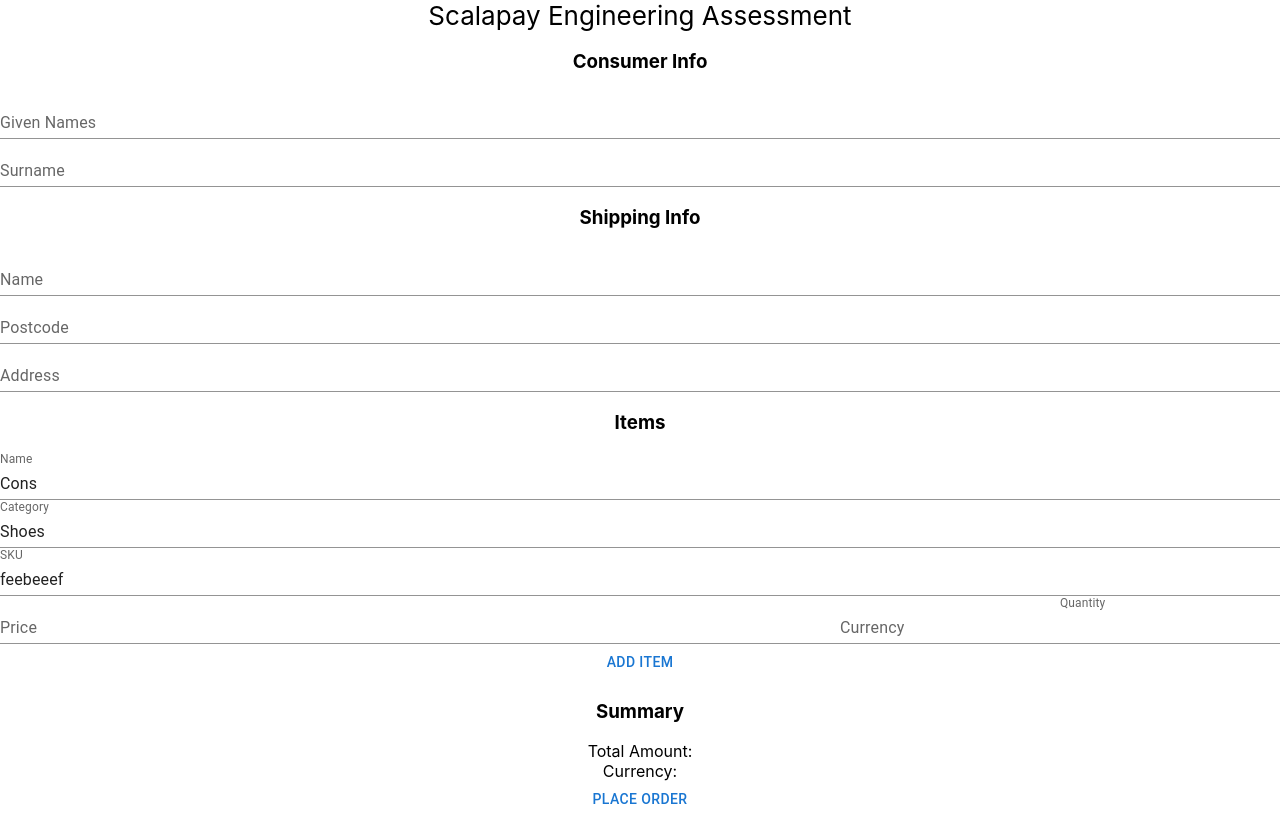
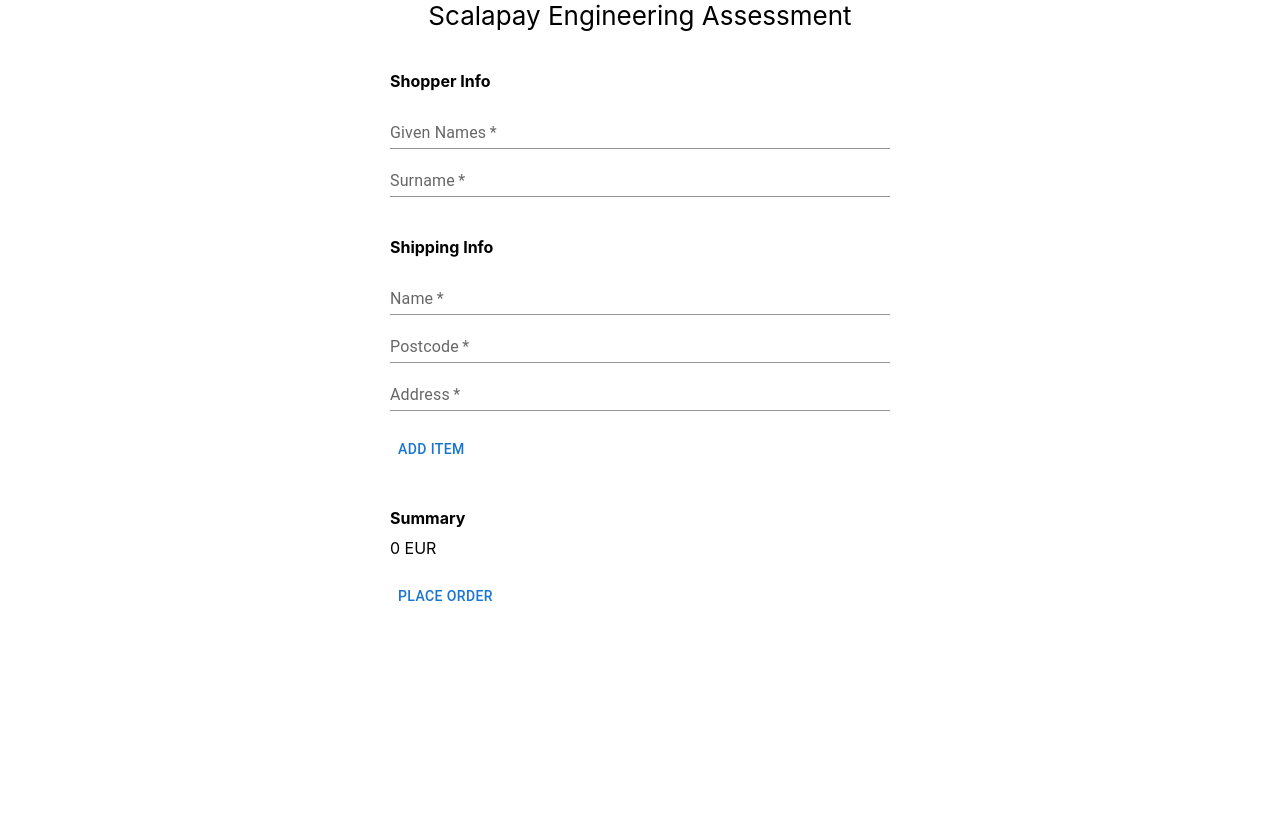
Before and after one commit to mhavryliv/scalapay-engineer-test, a React (Create React App) app in the folder frontend/: page / in a window 1280 px wide. Built offline with nearby package versions, Linux system fonts and the light colour scheme.

Commit message:
hooked up all props and improved layout

```diff
--- a/frontend/src/App.css
+++ b/frontend/src/App.css
@@ -1,5 +1,8 @@
 .App {
-  text-align: center;
+  text-align: left;
+  display: flex;
+  flex-direction: column;
+  align-items: center;
   /* background-color: #282c34; */
 }
 
@@ -8,20 +11,41 @@
   pointer-events: none;
 }
 
+.formContainer h4 {
+  margin-top: 40px;
+  margin-bottom: 10px;
+}
+
+.formContainer {
+  width: calc(100% - 8px);
+  /* min-width: 350px; */
+  max-width: 500px;
+}
+
 .item {
   display: flex;
   flex-direction: column;
+  margin-bottom: 20px;
 }
 .itemPrice {
   display: flex;
   flex-direction: row;
   justify-content: space-between;
+  align-items: flex-end;
   width: 100%;
 }
 
 .inputForm {
   display: flex;
   flex-direction: column;
+}
+
+.totalDiv {
+  display: flex;
+}
+
+.formContainer Button {
+  margin-top: 20px;
 }
 
 @media (prefers-reduced-motion: no-preference) {
--- a/frontend/src/App.js
+++ b/frontend/src/App.js
@@ -1,39 +1,100 @@
 import React, { useState } from 'react';
 import './App.css';
-import UserInfo from './UserInfo';
+import UserAndShippingInfo from './UserAndShippingInfo';
 import ItemList from './ItemList.js'
 // import Item from './Item.js'
 import Total from './Total';
 import { Button } from '@mui/material';
 
 function App() {
-  const [items, setItems] = useState([
-    {
-      name: "Cons",
-      category: "Shoes",
-      sku: "feebeeef"
+  const [items, setItems] = useState([])
+  const [order, setOrder] = useState({
+    totalAmount: {
+      amount: 0,
+      currency: 'EUR'
+    },
+    consumer: {
+      givenNames: '',
+      surname: ''
+    },
+    shipping: {
+      name: '',
+      postcode: '',
+      countryCode: ''
     }
-  ])
+  });
+  // Add new item, populate with filler content
   const addItem = () => {
-    console.log("I've been clicked!")
     const newItems = [...items];
     newItems.push({
-      name: "New Item",
-      category: "Probably shoes",
-      sku: "Feebeef!"
+      name: "Converse Sneakers - Chuck Taylor (Blue)",
+      category: "Street shoes",
+      sku: "12345678",
+      price: {
+        amount: 79,
+        currency: "EUR",
+      },
+      quantity: 1
     })
     setItems(newItems);
-    console.log.apply(newItems);
   }
 
   const placeOrder = () => {
-
+    computeOrder();
   }
 
   const updateFromItems = (index, field, value) => {
-    const newItems = [...items];
-    newItems[index][field] = value;
-    setItems(newItems);
+    const updatedItems = [...items];
+    // handle the productName exception (TextField is named "name" to help browser autcomplete)
+    if(field === "productName") {
+      field = "name";
+    }
+    // Handle sub-property like item.price.currency
+    if(field.indexOf(".") !== -1) {
+      const propArray = field.split('.');
+      updatedItems[index][propArray[0]][propArray[1]] = value;
+    }
+    else {
+      updatedItems[index][field] = value;
+    }
+    setItems(updatedItems);
+  }
+
+  const removeItem = (index) => {
+    const updatedItems = [...items];
+    updatedItems.splice(index, 1);
+    setItems(updatedItems);
+  }
+
+  const updateFromUserAndShipping = (field, value) => {
+    const updatedOrder = {...order};
+    // Handle sub-property like consumer.givenNames
+    if(field.indexOf(".") !== -1) {
+      const propArray = field.split('.');
+      updatedOrder[propArray[0]][propArray[1]] = value;
+    }
+    else {
+      updatedOrder[field] = value;
+    }
+    setOrder(updatedOrder);
+  }
+
+  const computeOrder = () => {
+    let totalPrice = 0;
+    // Use the first currency code as default, and if none, then
+    let orderCurrency = order.totalAmount.currency;
+    if(items.length > 0) {
+      console.log(items[0])
+      orderCurrency = items[0].price.currency;
+    }
+    for(let i = 0; i < items.length; ++i) {
+      totalPrice += parseFloat(items[i].price.amount);
+    }
+    const updatedOrder = {...order};
+    updatedOrder.totalAmount.amount = totalPrice.toFixed(2);
+    updatedOrder.totalAmount.currency = orderCurrency;
+    console.log(updatedOrder);
+    setOrder(updatedOrder);
   }
 
   return (
@@ -41,13 +102,16 @@
       <header className="App-header">
         Scalapay Engineering Assessment
       </header>
-      <div className="body">
-        <UserInfo name="Mark" />
-        <ItemList items={items} update={updateFromItems}/>
+      <div className="formContainer">
+        <UserAndShippingInfo name="Mark" order={order} update={updateFromUserAndShipping}/>
+        <ItemList items={items} update={updateFromItems} removeItem={removeItem}/>
+
         <Button onClick={addItem}>Add Item</Button>
-        <h3>Summary</h3>
-        <Total />
-        <Button onClick={placeOrder}>Place order</Button>
+        <div className="summaryDiv">
+          <h4>Summary</h4>
+          <Total order={order}/>
+          <Button onClick={placeOrder}>Place order</Button>
+        </div>
       </div>
 
 
--- a/frontend/src/Item.js
+++ b/frontend/src/Item.js
@@ -1,47 +1,43 @@
-import React, { useState } from "react";
-import { TextField } from "@mui/material";
-import MenuItem from '@mui/material/MenuItem';
+import React from "react";
+import { TextField, Button } from "@mui/material";
 import './App.css'
+import { MaxStrLen } from './inputConstraints.js'
 
 function Item(props) {
   const handleChange = (event) => {
     props.update(event.target.name, event.target.value);
   };
 
-  const handleInputChanged = (event) => {
-
-  }
-
   const itemLayout = (props) => {
     return <div className="item">
-      <TextField label="Name" variant="standard"  name="name"
-      onChange={handleChange} value={props.vals.name}/>
+      <TextField label="Product Name" variant="standard"  name="productName"
+        onChange={handleChange} value={props.item.name}
+        inputProps={{maxLength:MaxStrLen}} required/>
       <TextField label="Category" variant="standard" name="category"
-      onChange={handleChange} value={props.vals.category}/>
+        onChange={handleChange} value={props.item.category}
+        inputProps={{maxLength:MaxStrLen}} required/>
       <TextField label="SKU" variant="standard" name="sku"
-      onChange={handleChange} value={props.vals.sku}/>
+        onChange={handleChange} value={props.item.sku}
+        inputProps={{maxLength:MaxStrLen}} required/>
       <div className="itemPrice">
-        <TextField label="Price" variant="standard"
-        style={{flexGrow:1}}/>
-        <TextField label="Currency" variant="standard" />
-        <TextField
-          label="Quantity"
-          type="number"
+        <TextField label="Price" variant="standard" name="price.amount"
+          onChange={handleChange} value={props.item.price.amount} type="number"
+          style={{flexGrow:1}} required/>
+        <TextField label="Currency" variant="standard" name="price.currency"
+          onChange={handleChange} value={props.item.price.currency}
+          inputProps={{maxLength:3}} required/>
+        <TextField label="Quantity" type="number" variant="standard"
           InputLabelProps={{
             shrink: true,
           }}
-          variant="standard"
-        />
+          onChange={handleChange} value={props.item.quantity} required/>
+        <Button onClick={props.removeItem}>Remove</Button>
       </div>
-
-
     </div>
 
   }
 
-  let ret = itemLayout(props);
-  return ret;
-
+  return itemLayout(props);
 }
 
 
--- a/frontend/src/ItemList.js
+++ b/frontend/src/ItemList.js
@@ -7,11 +7,19 @@
     props.update(i, field, value);
   }
 
+  const removeItem = (i) => {
+    props.removeItem(i);
+  }
+
+  if(props.items.length === 0) {
+    return false
+  }
   return <div>
-    <h3>Items</h3>
+    <h4>Items</h4>
     {props.items.map((item, i) => {
-      return <Item vals={item} key={i}
-        update={(name, value) => {itemUpdated(i, name, value)}}/>
+      return <Item item={item} key={i}
+        update={(name, value) => {itemUpdated(i, name, value)}}
+        removeItem={() => removeItem(i)} />
     })}
   </div>
 }
--- a/frontend/src/Total.js
+++ b/frontend/src/Total.js
@@ -2,8 +2,8 @@
 
 function Total(props) {
   return <div className="totalDiv">
-    <div>Total Amount: {props.totalAmount}</div>
-    <div>Currency: {props.currency}</div>
+    <div>{props.order.totalAmount.amount}</div>
+    <div>&nbsp;{props.order.totalAmount.currency}</div>
   </div>
 
 }
--- /dev/null
+++ b/frontend/src/UserAndShippingInfo.js
@@ -0,0 +1,44 @@
+import React from 'react';
+import { TextField } from '@mui/material';
+import './App.css'
+import { MaxStrLen } from './inputConstraints.js'
+
+function UserAndShippingInfo(props)  {
+  const handleChange = (event) => {
+    props.update(event.target.name, event.target.value);
+  };
+
+  const userRequiredFields = (props) => {
+    return (
+      <div className="userAndShippingInfoDiv">
+        <h4>Shopper Info</h4>
+        <div className="inputForm">
+          <TextField label="Given Names" variant="standard" name="consumer.givenNames"
+            onChange={handleChange} value={props.order.consumer.givenNames}
+            inputProps={{maxLength:MaxStrLen}} required/>
+          <TextField label="Surname" variant="standard" name="consumer.surname"
+            onChange={handleChange} value={props.order.consumer.surname}
+            inputProps={{maxLength:MaxStrLen}} required/>
+        </div>
+        <h4>Shipping Info</h4>
+        <div className="inputForm">
+          <TextField label="Name" variant="standard" name="shipping.name"
+            onChange={handleChange} value={props.order.shipping.name}
+            inputProps={{maxLength:MaxStrLen}} required/>
+          <TextField label="Postcode" variant="standard" name="shipping.postcode"
+            onChange={handleChange} value={props.order.shipping.postcode}
+            inputProps={{maxLength:MaxStrLen}} required/>
+          <TextField label="Address" variant="standard" name="shipping.countryCode"
+            onChange={handleChange} value={props.order.shipping.countryCode}
+            inputProps={{maxLength:MaxStrLen}} required/>
+        </div>
+      </div>
+    )
+  }
+
+  return userRequiredFields(props);
+}
+
+
+
+export default UserAndShippingInfo;
--- a/frontend/src/UserInfo.js
+++ /dev/null
@@ -1,29 +0,0 @@
-import React from 'react';
-import { TextField } from '@mui/material';
-import './App.css'
-
-function UserInfo(props)  {
-  let ret = userRequiredFields(props);
-  return ret;
-}
-
-const userRequiredFields = (props) => {
-  return (
-    <div>
-      <h3>Consumer Info</h3>
-      <div className="inputForm">
-        <TextField id="standard-basic" label="Given Names" variant="standard" />
-        <TextField id="standard-basic" label="Surname" variant="standard" />
-      </div>
-      <h3>Shipping Info</h3>
-      <div className="inputForm">
-        <TextField id="standard-basic" label="Name" variant="standard" />
-        <TextField id="standard-basic" label="Postcode" variant="standard" />
-        <TextField id="standard-basic" label="Address" variant="standard" />
-      </div>
-
-    </div>
-  )
-}
-
-export default UserInfo;
--- /dev/null
+++ b/frontend/src/inputConstraints.js
@@ -0,0 +1,3 @@
+const MaxStrLen = 50;
+
+export {MaxStrLen}
```
